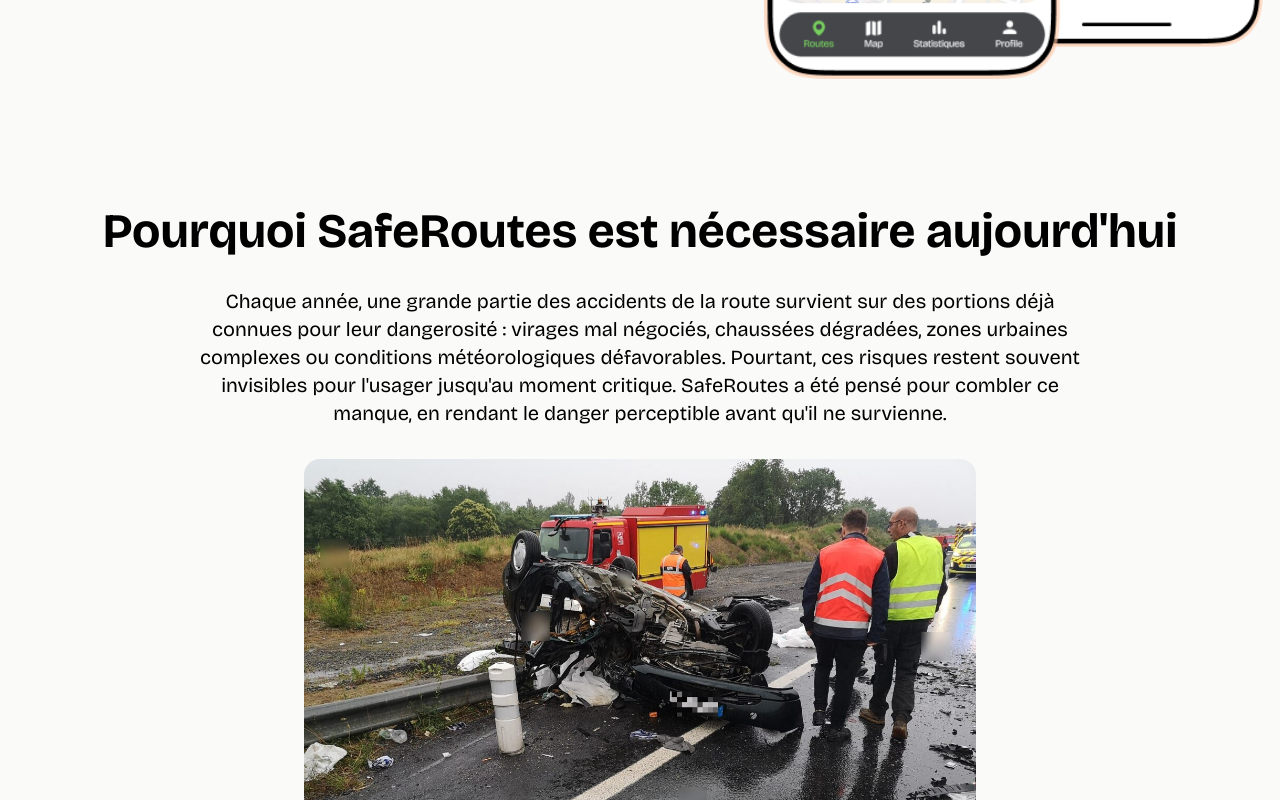
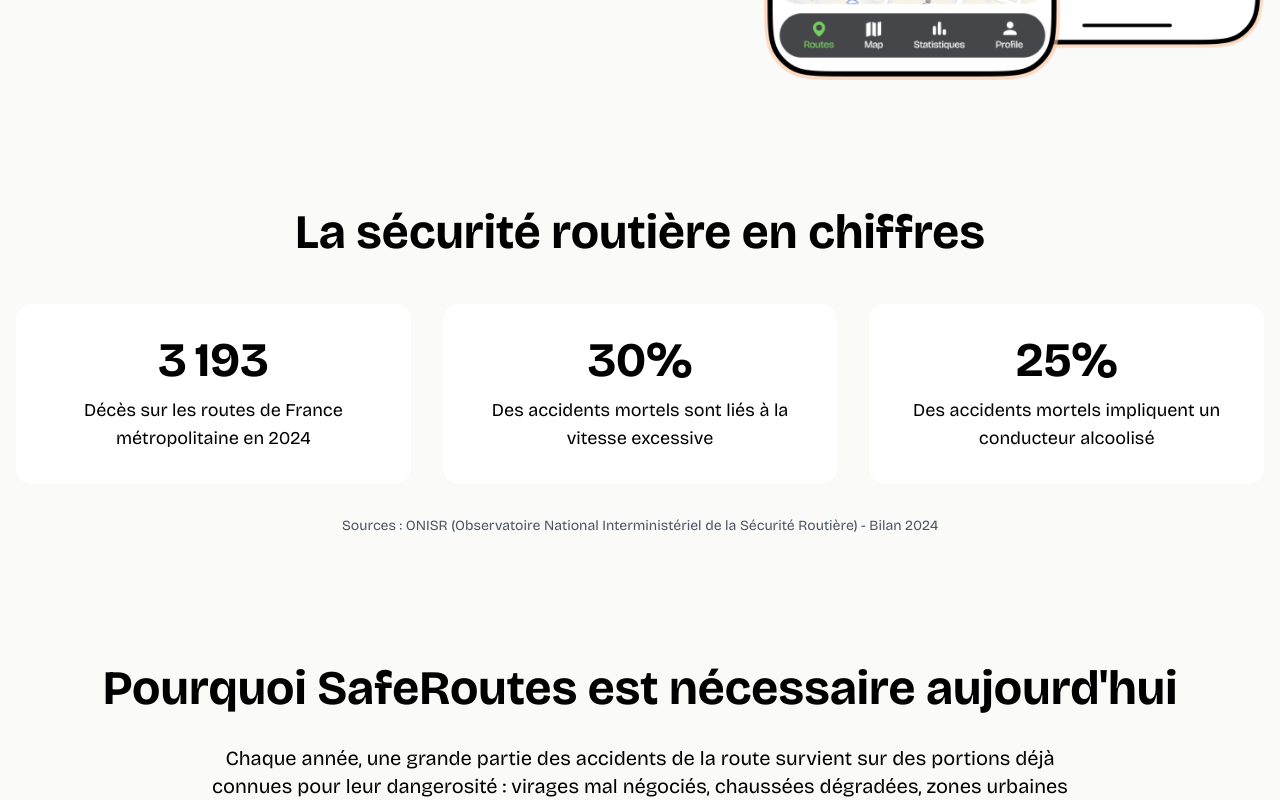
Before and after one commit to I2S9/saferoutes, a Next.js app: page / in a window 1280 px wide. Shown: the part 716-1516 px from the top of the page. Built offline with nearby package versions, Linux system fonts and the light colour scheme.

Commit message:
Add "Road Safety in Numbers"

```diff
--- a/app/page.tsx
+++ b/app/page.tsx
@@ -2,6 +2,7 @@
 import Navbar from "@/components/Navbar";
 import ScrollCard from "@/components/ScrollCard";
 import Footer from "@/components/Footer";
+import StatCard from "@/components/StatCard";
 
 export default function Home() {
   return (
@@ -44,6 +45,33 @@
               />
             </div>
           </div>
+        </div>
+      </section>
+      <section className="w-full px-4 py-8 md:py-12 lg:py-16 bg-stone-50">
+        <div className="max-w-7xl mx-auto">
+          <h2 className="font-bricolage-grotesque text-3xl md:text-4xl lg:text-5xl font-bold text-black mb-8 md:mb-12 text-center">
+            La sécurité routière en chiffres
+          </h2>
+          <div className="grid grid-cols-1 md:grid-cols-3 gap-6 md:gap-8 mb-8">
+            <StatCard
+              value={3193}
+              description="Décès sur les routes de France métropolitaine en 2024"
+              delay={0}
+            />
+            <StatCard
+              value="30%"
+              description="Des accidents mortels sont liés à la vitesse excessive"
+              delay={100}
+            />
+            <StatCard
+              value="25%"
+              description="Des accidents mortels impliquent un conducteur alcoolisé"
+              delay={200}
+            />
+          </div>
+          <p className="font-bricolage-grotesque text-sm text-gray-600 text-center italic">
+            Sources : ONISR (Observatoire National Interministériel de la Sécurité Routière) - Bilan 2024
+          </p>
         </div>
       </section>
       <section className="w-full px-4 py-8 md:py-12 lg:py-16 bg-stone-50">
--- /dev/null
+++ b/components/AnimatedNumber.tsx
@@ -0,0 +1,100 @@
+"use client";
+
+import { useEffect, useState, useRef } from "react";
+
+interface AnimatedNumberProps {
+  value: number | string;
+  suffix?: string;
+  duration?: number;
+  isVisible: boolean;
+}
+
+export default function AnimatedNumber({
+  value,
+  suffix = "",
+  duration = 2500,
+  isVisible
+}: AnimatedNumberProps) {
+  const [displayValue, setDisplayValue] = useState(0);
+  const [isAnimating, setIsAnimating] = useState(false);
+  const animationFrameRef = useRef<number | null>(null);
+  const startTimeRef = useRef<number | null>(null);
+  const hasAnimatedRef = useRef(false);
+
+  useEffect(() => {
+    if (!isVisible || hasAnimatedRef.current) return;
+
+    const numericValue = typeof value === "string" ? parseFloat(value.replace(/[^\d.]/g, "")) : value;
+
+    if (isNaN(numericValue)) {
+      setDisplayValue(value as any);
+      return;
+    }
+
+    hasAnimatedRef.current = true;
+    setIsAnimating(true);
+    const endValue = numericValue;
+    const maxValue = Math.max(endValue * 1.5, 1000); // Go beyond target for lottery effect
+    startTimeRef.current = performance.now();
+
+    const animate = (currentTime: number) => {
+      if (!startTimeRef.current) {
+        startTimeRef.current = currentTime;
+      }
+
+      const elapsed = currentTime - startTimeRef.current;
+      const progress = Math.min(elapsed / duration, 1);
+
+      // Lottery effect: fast spinning at start, slow down near end
+      let easeProgress;
+      if (progress < 0.7) {
+        // Fast spinning phase (70% of animation)
+        easeProgress = progress / 0.7;
+        const spinValue = maxValue * (1 - Math.pow(1 - easeProgress, 2));
+        const currentValue = Math.floor(spinValue);
+
+        if (typeof value === "string" && value.includes("%")) {
+          setDisplayValue((currentValue % 100).toString() + "%");
+        } else {
+          setDisplayValue(currentValue);
+        }
+      } else {
+        // Slow down phase (last 30%)
+        const slowProgress = (progress - 0.7) / 0.3;
+        const easeOut = 1 - Math.pow(1 - slowProgress, 3);
+        const currentValue = maxValue * 0.7 + (endValue - maxValue * 0.7) * easeOut;
+
+        if (typeof value === "string" && value.includes("%")) {
+          setDisplayValue(Math.round(currentValue).toString() + "%");
+        } else {
+          const formatted = Math.round(currentValue).toLocaleString("fr-FR");
+          setDisplayValue(formatted);
+        }
+      }
+
+      if (progress < 1) {
+        animationFrameRef.current = requestAnimationFrame(animate);
+      } else {
+        // Ensure final value is correct
+        if (typeof value === "string" && value.includes("%")) {
+          setDisplayValue(Math.round(endValue).toString() + "%");
+        } else {
+          const formatted = Math.round(endValue).toLocaleString("fr-FR");
+          setDisplayValue(formatted);
+        }
+        setIsAnimating(false);
+        startTimeRef.current = null;
+      }
+    };
+
+    animationFrameRef.current = requestAnimationFrame(animate);
+
+    return () => {
+      if (animationFrameRef.current) {
+        cancelAnimationFrame(animationFrameRef.current);
+      }
+    };
+  }, [isVisible, value, duration]);
+
+  return <span>{displayValue}{suffix}</span>;
+}
--- /dev/null
+++ b/components/StatCard.tsx
@@ -0,0 +1,57 @@
+"use client";
+
+import { useEffect, useRef, useState } from "react";
+import AnimatedNumber from "./AnimatedNumber";
+
+interface StatCardProps {
+  value: number | string;
+  description: string;
+  delay?: number;
+}
+
+export default function StatCard({ value, description, delay = 0 }: StatCardProps) {
+  const [isVisible, setIsVisible] = useState(false);
+  const ref = useRef<HTMLDivElement>(null);
+
+  useEffect(() => {
+    const observer = new IntersectionObserver(
+      ([entry]) => {
+        if (entry.isIntersecting) {
+          setIsVisible(true);
+        }
+      },
+      { threshold: 0.1 }
+    );
+
+    if (ref.current) {
+      observer.observe(ref.current);
+    }
+
+    return () => {
+      if (ref.current) {
+        observer.unobserve(ref.current);
+      }
+    };
+  }, []);
+
+  return (
+    <div
+      ref={ref}
+      className={`transition-all duration-700 ease-out ${
+        isVisible
+          ? "opacity-100 translate-y-0"
+          : "opacity-0 translate-y-8"
+      }`}
+      style={{ transitionDelay: `${delay}ms` }}
+    >
+      <div className="bg-white rounded-2xl p-6 md:p-8 text-center">
+        <div className="font-bricolage-grotesque text-4xl md:text-5xl font-bold text-black mb-3">
+          <AnimatedNumber value={value} isVisible={isVisible} />
+        </div>
+        <p className="font-bricolage-grotesque text-base md:text-lg text-black">
+          {description}
+        </p>
+      </div>
+    </div>
+  );
+}
```
Also changed, not shown: public/iphones-demo-saferoutes.png.
